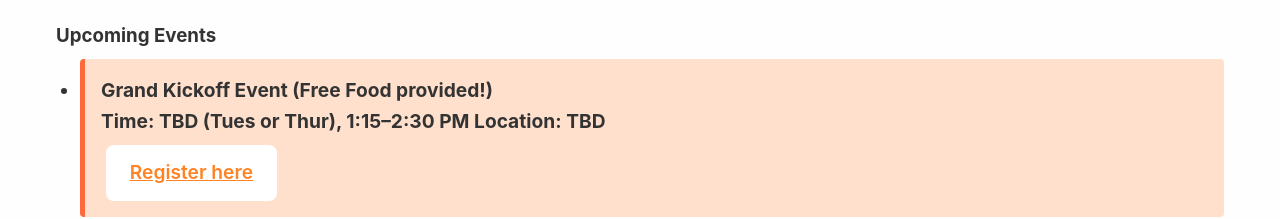
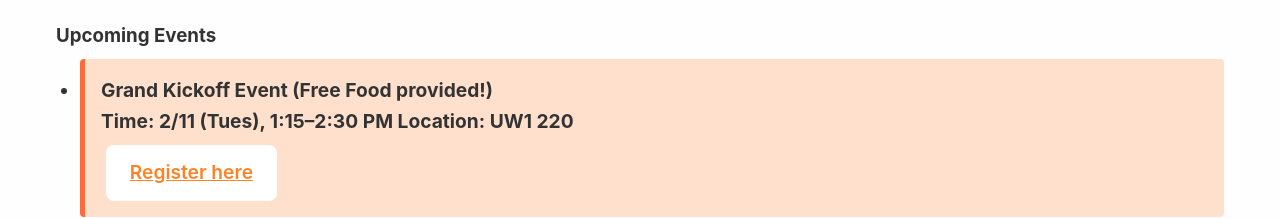
Before and after one commit to Justin-Liao23-e/UWB-Innovators-Hub, a plain HTML site: page index.html in a window 1280 px wide. Shown: the part 1054-1273 px from the top of the page. Drawn offline with Linux system fonts and the light colour scheme.

Commit message:
update f8

```diff
--- a/index.html
+++ b/index.html
@@ -113,8 +113,8 @@
           <li class="highlighted-event">
             Grand Kickoff Event (Free Food provided!)
             <br>
-            <strong>Time: TBD (Tues or Thur), 1:15–2:30 PM</strong>
-            <strong>Location: TBD</strong>
+            <strong>Time: 2/11 (Tues), 1:15–2:30 PM</strong>
+            <strong>Location: UW1 220</strong>
             <br>
             <a href="https://forms.gle/Kpek9FacmGbpqbrN6" target="_blank" class="cta-button"><u>Register here</u></a>
           </li>
@@ -192,7 +192,7 @@
       </p>
       <p>
         Full details about the Launchpad program will be shared at our
-        <strong>Kickoff event on 1/23</strong> (we'll post on Discord as well)
+        <strong>Kickoff event on 2/11</strong> (we'll post on Discord as well)
       </p>
     </section>
   </main>
```
